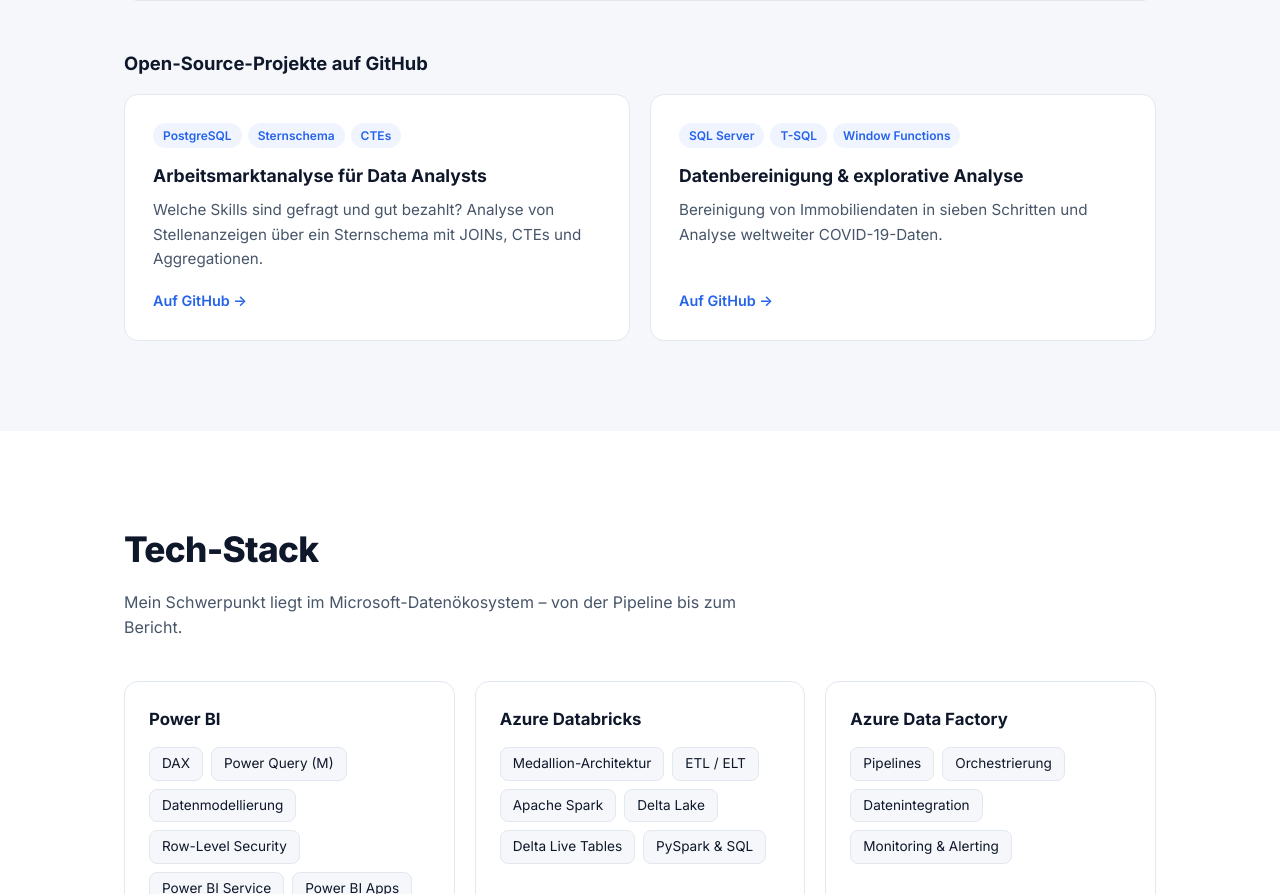
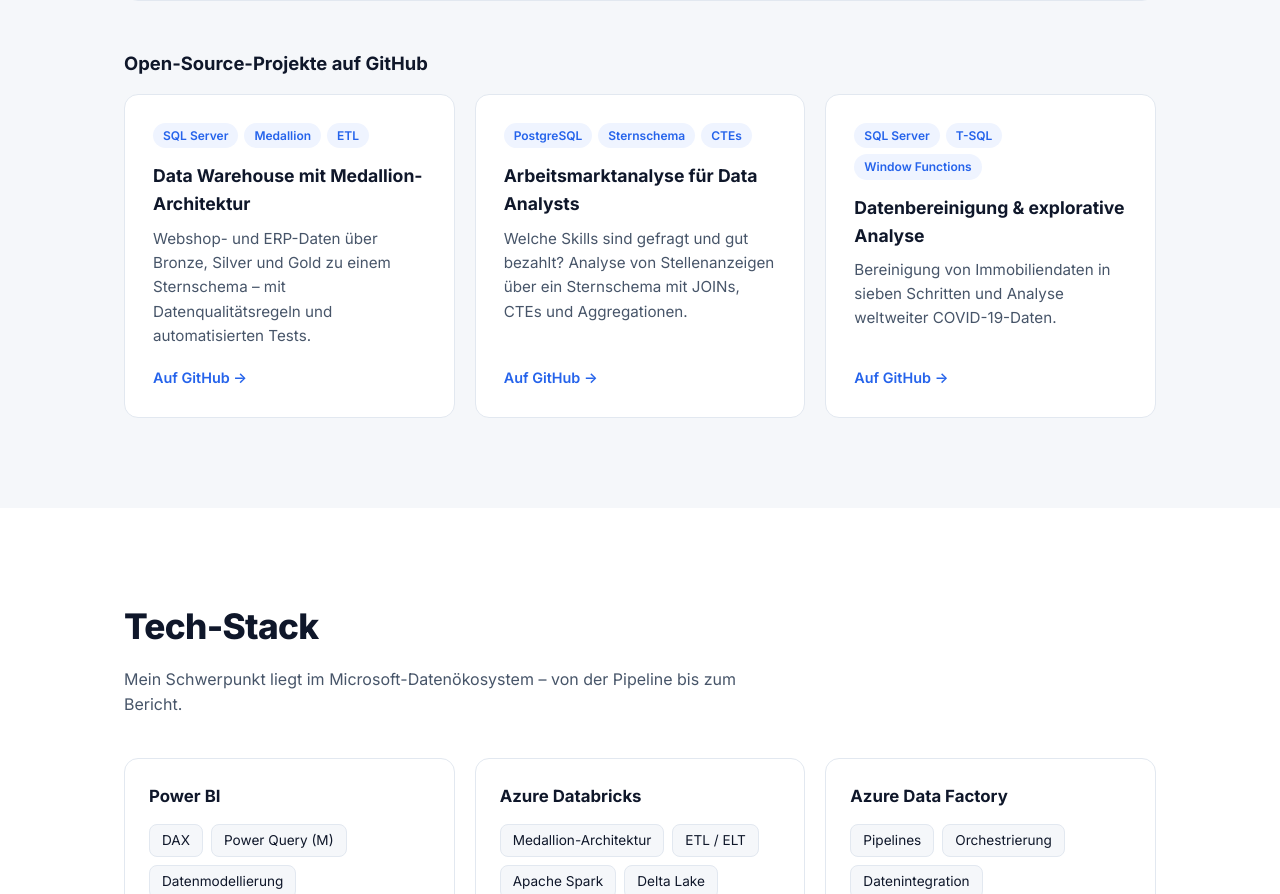
Before and after one commit to sarwar-siyam/ProWebsite, a plain HTML site: page index.html in a window 1280 px wide. Shown: the part 4198-5092 px from the top of the page. Drawn offline with Linux system fonts and the light colour scheme.

Commit message:
Data-Warehouse-Projekt in Projektliste aufnehmen
Co-Authored-By: Claude Opus 5.5 <noreply@anthropic.com>

```diff
--- a/index.html
+++ b/index.html
@@ -197,7 +197,13 @@
         </article>
 
         <h3 class="sub-title">Open-Source-Projekte auf GitHub</h3>
-        <div class="cards two">
+        <div class="cards three">
+          <a class="card project" href="https://github.com/sarwar-siyam/sql-data-warehouse-project" target="_blank" rel="noopener">
+            <div class="tags"><span>SQL Server</span><span>Medallion</span><span>ETL</span></div>
+            <h3>Data Warehouse mit Medallion-Architektur</h3>
+            <p>Webshop- und ERP-Daten über Bronze, Silver und Gold zu einem Sternschema – mit Datenqualitätsregeln und automatisierten Tests.</p>
+            <span class="more">Auf GitHub →</span>
+          </a>
           <a class="card project" href="https://github.com/sarwar-siyam/Postgres_Queries" target="_blank" rel="noopener">
             <div class="tags"><span>PostgreSQL</span><span>Sternschema</span><span>CTEs</span></div>
             <h3>Arbeitsmarktanalyse für Data Analysts</h3>
```
